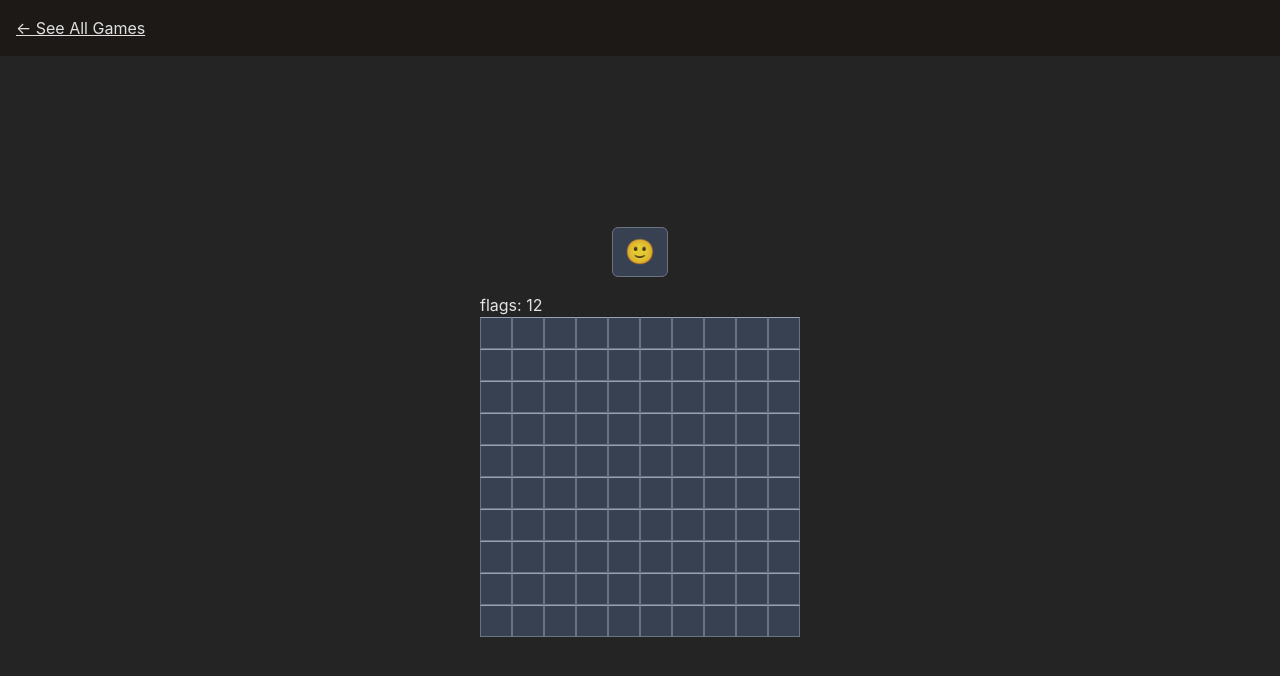
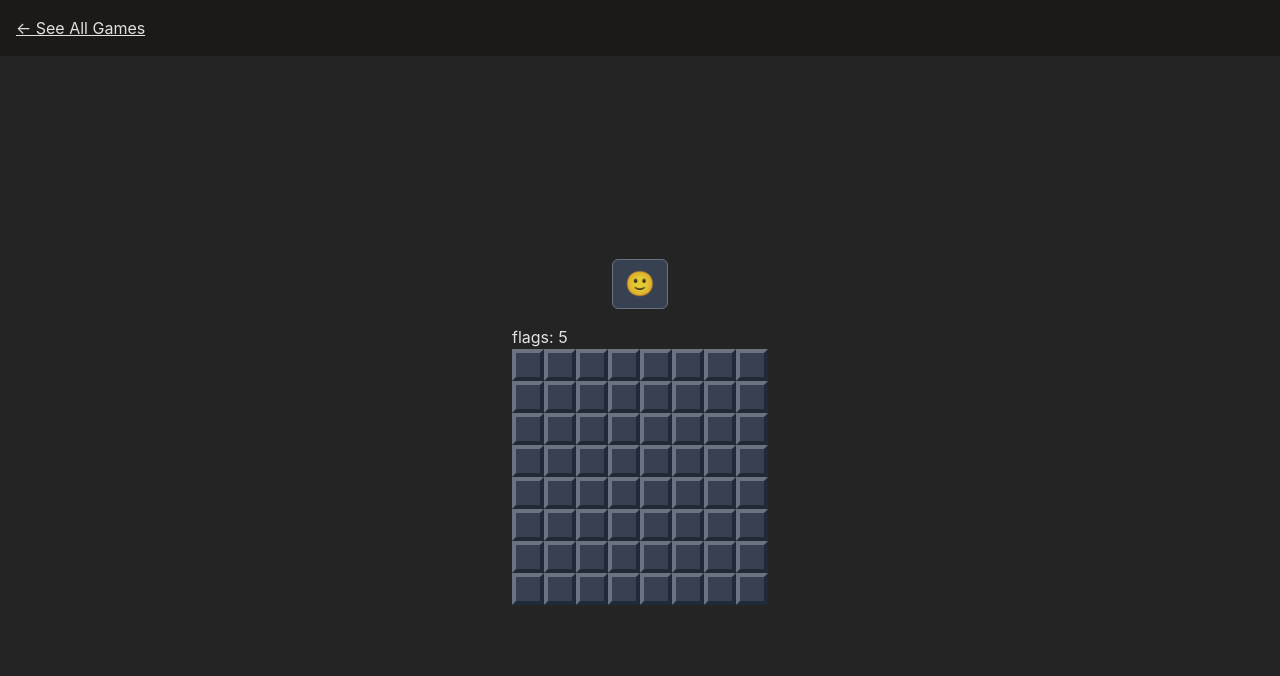
Before and after one commit to SilviuIordache/react-games, a React (Vite) app: page /minesweeper in a window 1280 px wide. Shown: the top 676 px of the page. Built offline with nearby package versions, Linux system fonts and the light colour scheme.

Commit message:
Add nice effects to cells

```diff
--- a/src/games/Minesweeper/Square.tsx
+++ b/src/games/Minesweeper/Square.tsx
@@ -25,23 +25,23 @@ export const Square = ({
   function getCellBombCountColor(cell: Cell) {
     switch (cell.nearbyBombs) {
       case 1:
-        return 'text-blue-300';
+        return 'text-blue-400';
       case 2:
-        return 'text-green-300';
+        return 'text-green-400';
       case 3:
-        return 'text-yellow-300';
+        return 'text-yellow-400';
       case 4:
-        return 'text-red-300';
+        return 'text-red-400';
       case 5:
-        return 'text-purple-300';
+        return 'text-purple-400';
       case 6:
-        return 'text-orange-300';
+        return 'text-orange-400';
       case 7:
-        return 'text-pink-300';
+        return 'text-pink-400';
       case 8:
-        return 'text-gray-300';
+        return 'text-gray-400';
       default:
-        return 'text-gray-300';
+        return 'text-gray-400';
     }
   }
 
@@ -55,10 +55,12 @@ export const Square = ({
       onMouseUp={onMouseUp}
       onMouseLeave={onMouseLeave}
       className={classNames(
-        'bg-gray-700 w-8 h-8 border border-gray-500 hover:bg-gray-400 border-t-slate-400',
+        'w-8 h-8  border-gray-900 hover:bg-pink-300',
+
         {
-          'bg-gray-700': cell.visible === false,
-          'bg-gray-800': cell.visible === true,
+          'bg-gray-700 border-4 border-t-gray-500 border-l-gray-500 border-b-gray-800 border-r-gray-800':
+            cell.visible === false,
+          'bg-gray-800 border-t border-l': cell.visible === true,
           'bg-red-500': cell.bomb && cell.visible,
         }
       )}
--- a/src/games/Minesweeper/index.tsx
+++ b/src/games/Minesweeper/index.tsx
@@ -9,8 +9,8 @@ export default function Minesweeper() {
   const { isMouseDown, handleMouseDown, handleMouseUp, handleMouseLeave } =
     useMouseDown();
 
-  const gridSize = 10;
-  const bombsCount = 12;
+  const gridSize = 8;
+  const bombsCount = 5;
 
   const [flagCounter, setFlagCounter] = useState(bombsCount);
 
```
